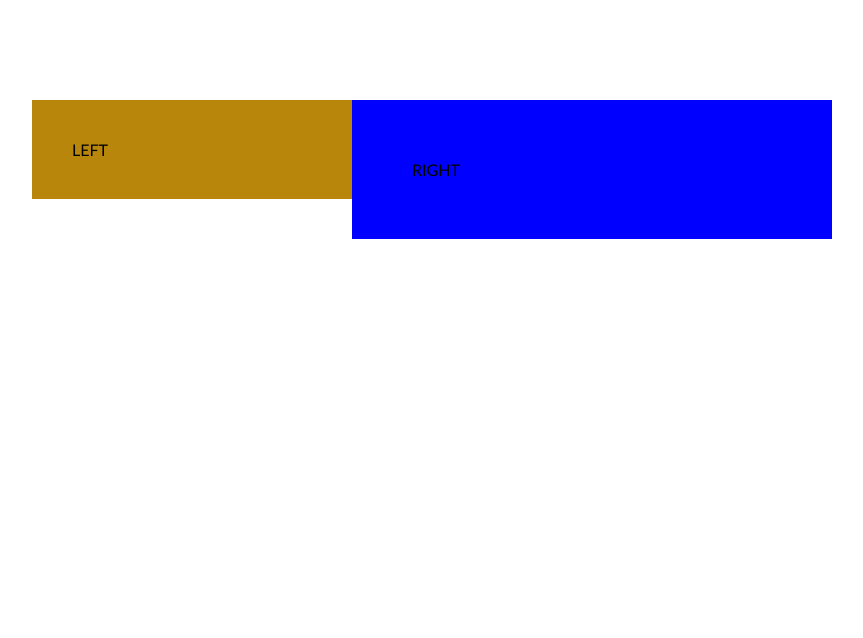
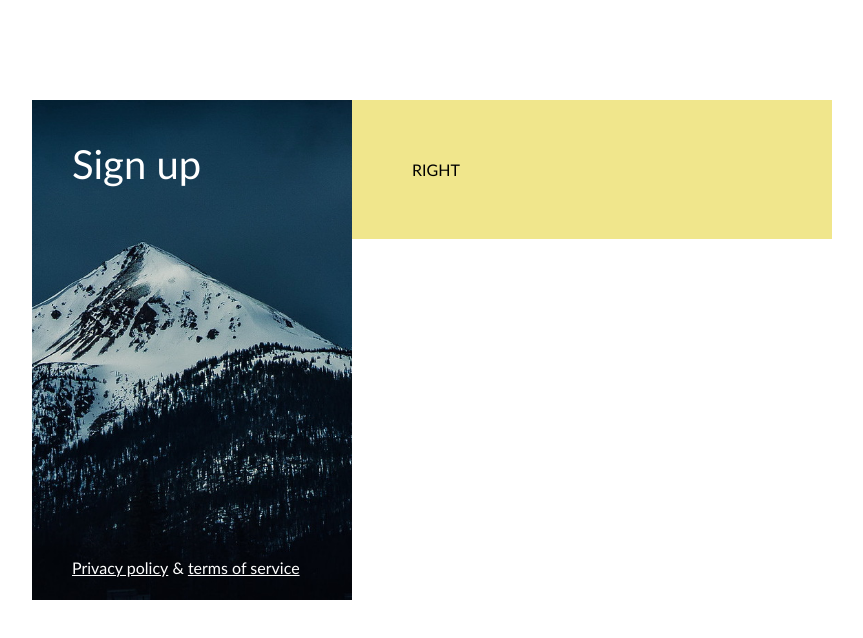
Before and after one commit to LeoGytis/sign-up, a website: page index.html in a window 1280 px wide. Shown: the whole page, without its empty margins (208-1071 px from the left). Drawn offline with Linux system fonts and the light colour scheme.

Commit message:
background commit

```diff
--- a/css/main.css
+++ b/css/main.css
@@ -16,13 +16,34 @@ body {
 }
 .left-column {
     width: 40%;
+    height: 500px;
     float: left;
     padding: 40px;
-    background-color: darkgoldenrod;
+    background-color: #008FAE;
+    background-image: url(../img/img2.jpg);
+    color: white;
+    background-repeat: no-repeat;
+    background-position: center;
+    background-size: cover;
+
+}
+.main-title {
+    width: 100%;
+    font-size: 40px;
+    font-weight: normal;
+    margin-bottom: 200px;
+}
+.bottom-links {
+    margin-top: 370px;
+}
+.bottom-links > .link {
+    color: white;
+
+
 }
 .right-column {
     width: 60%;
     float: left;
     padding: 60px;
-    background-color: blue;
+    background-color: khaki;
 }
--- a/index.html
+++ b/index.html
@@ -6,13 +6,24 @@
     <meta http-equiv="X-UA-Compatible" content="IE=edge">
     <meta name="viewport" content="width=device-width, initial-scale=1.0">
     <title>Sign Up</title>
+    <link rel="apple-touch-icon" sizes="180x180" href="./favicon/apple-touch-icon.png">
+    <link rel="icon" type="image/png" sizes="32x32" href="./favicon/favicon-32x32.png">
+    <link rel="icon" type="image/png" sizes="16x16" href="./favicon/favicon-16x16.png">
+    <link rel="manifest" href="./favicon/site.webmanifest">
+    <meta name="msapplication-TileColor" content="#da532c">
+    <meta name="theme-color" content="#ffffff">
     <link rel="stylesheet" href="./css/main.css">
 </head>
 
 <body>
     <main class="container">
         <div class="left-column">
-            LEFT
+            <h1 class="main-title">Sign up</h1>
+            <footer class="bottom-links">
+                <a href="#" class="link">Privacy policy</a>
+                &amp;
+                <a href="#" class="link">terms of service</a>
+            </footer>
         </div>
         <div class="right-column">
             RIGHT
```
Also changed, not shown: favicon/browserconfig.xml (added, +9 -0 lines), favicon/android-chrome-192x192.png (added), favicon/android-chrome-512x512.png (added), favicon/apple-touch-icon.png (added), favicon/favicon-16x16.png (added), favicon/favicon-32x32.png (added), favicon/favicon.ico (added), favicon/mstile-150x150.png (added), favicon/site.webmanifest (added), img/Sign up favicon.png (added), img/Sign-Up.png (added), img/[Originals]/img2.jpg (added), img/img.jpg (added), img/img2.jpg (added), 1 more files.
